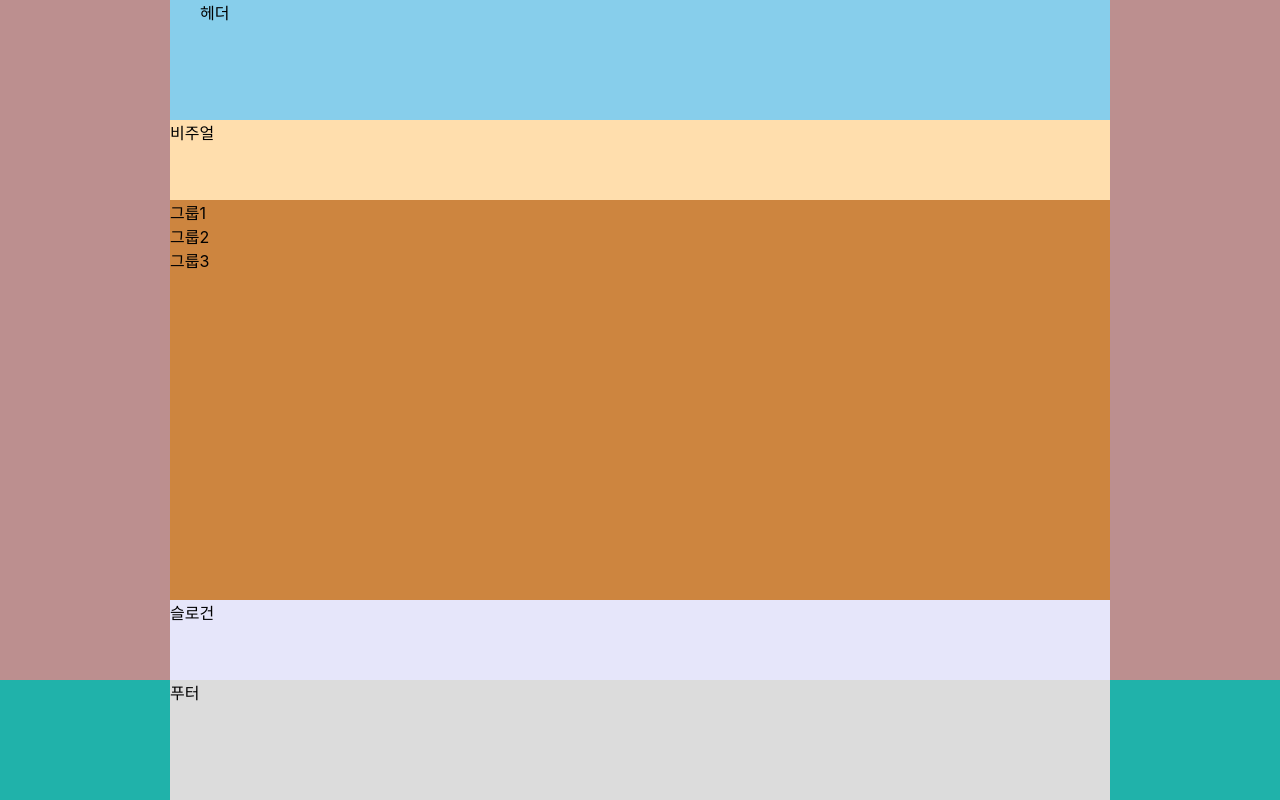
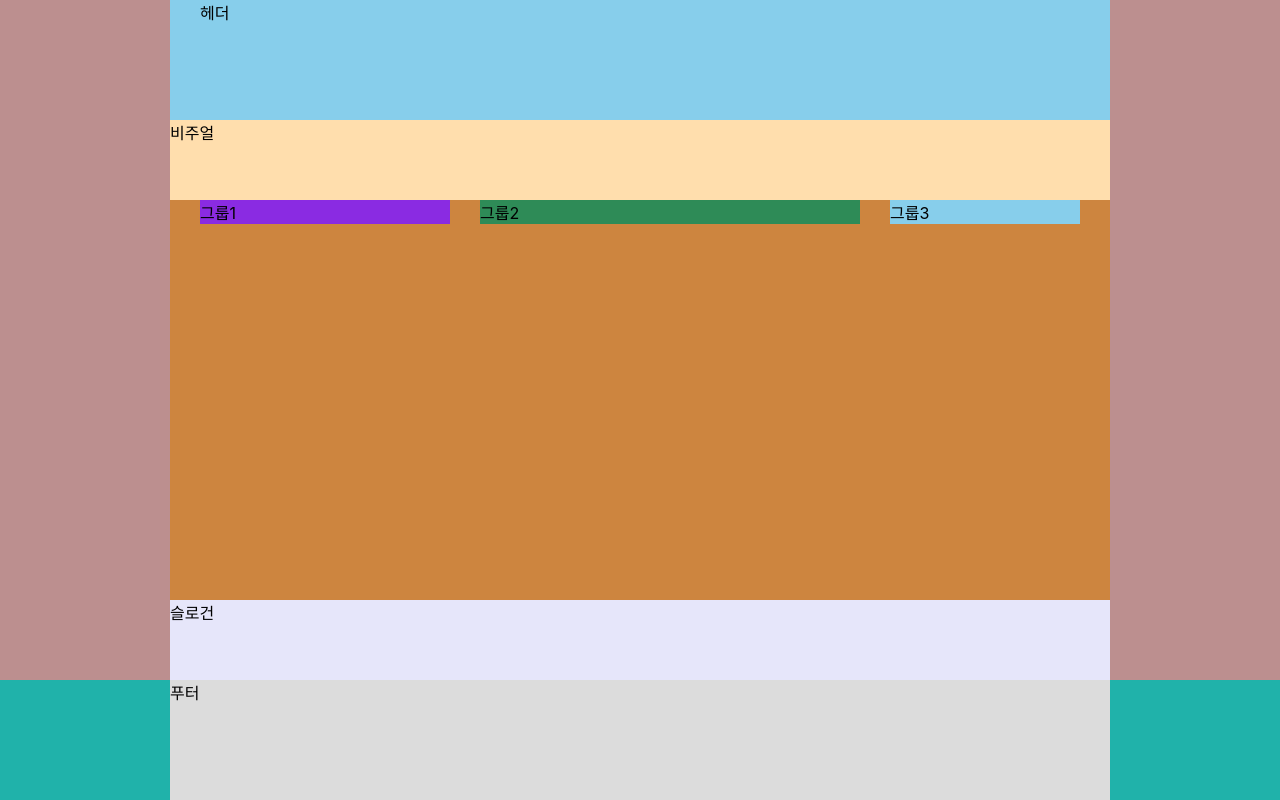
Before and after one commit to kimmoonju-102/HTML5, a website: page index.html in a window 1280 px wide. Drawn offline with Linux system fonts and the light colour scheme; a web font is replaced by a local one.

Commit message:
float을 이용한 main 레이아웃

```diff
--- a/styles/style.css
+++ b/styles/style.css
@@ -1,6 +1,11 @@
 @import url(./normalize.css);
 @import url(./reset.css);
 
+/* 기본스타일 */
+* , *::before, *::after{
+  box-sizing: border-box;
+
+}
 /* 본문 스타일 */
 body {
   background-color: rosybrown;
@@ -11,7 +16,6 @@ body {
 /* 레이아웃 */
 .header, .visual, .main, .slogan, .footer-inner {
   width: 940px;
-  box-sizing: border-box;
   margin: 0 auto;
 
 }
@@ -30,7 +34,30 @@ body {
 .main {
   background-color:peru;
   height: 50vh;
+  /* display: flow-root;  */
+  padding: 0 15px;
 }
+
+.group {
+  margin: 0 15px;
+  float: left;
+}
+
+.group1 {
+  background-color: blueviolet;
+  width: 250px;
+}
+
+.group2 {
+  background-color: seagreen;
+  width: 380px;
+}
+
+.group3 {
+  background-color: skyblue;
+  width: 190px;
+}
+
 /* 슬로건 */
 .slogan {
   background-color:lavender;
```
